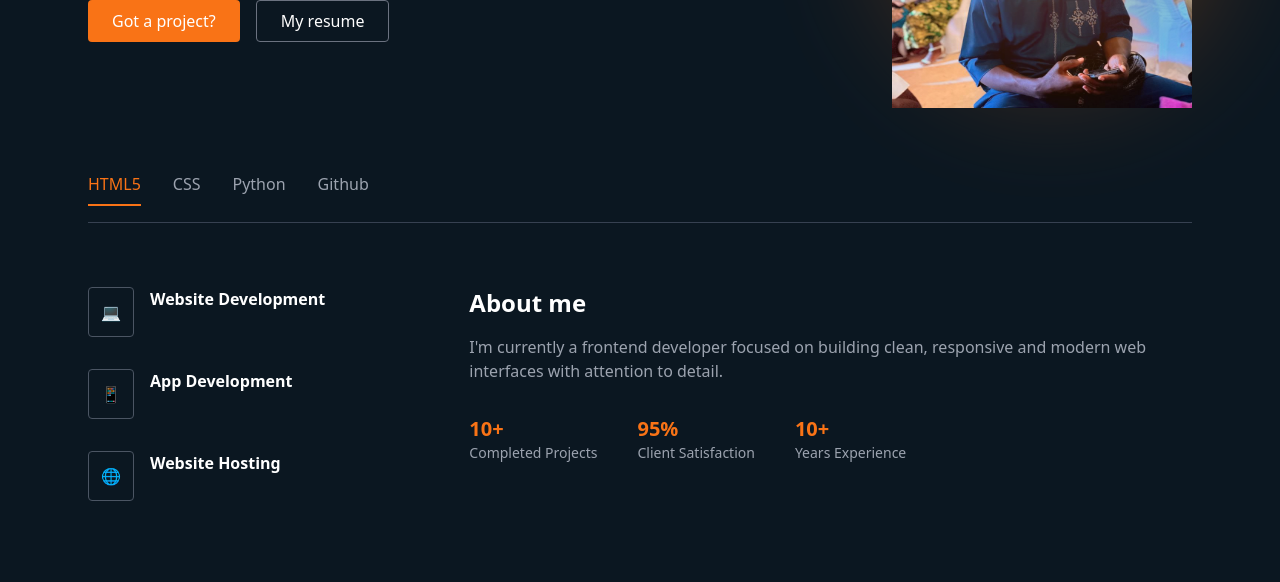
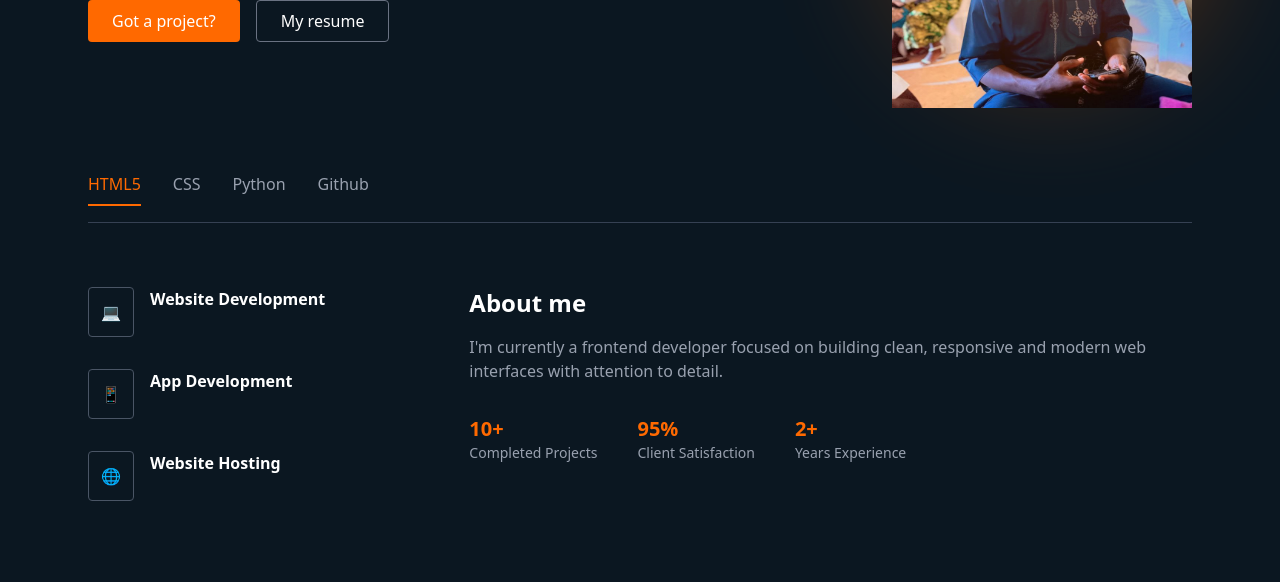
Before and after one commit to Godwinhos/my_portfolio, a website: page index.html in a window 1280 px wide. Shown: the part 370-952 px from the top of the page. Drawn offline with nearby package versions, Linux system fonts and the light colour scheme.

Commit message:
my portfolio

```diff
--- a/index.html
+++ b/index.html
@@ -13,7 +13,7 @@
   <meta charset="UTF-8">
   <meta name="viewport" content="width=device-width, initial-scale=1.0">
   <title>Godwin Portfolio</title>
-  <script src="https://cdn.tailwindcss.com"></script>
+  <link rel="stylesheet" href="/src/output.css">
 </head>
 
 <body class="bg-[#0B1721] text-white">
@@ -198,7 +198,7 @@
         <div>
 
           <h3 class="text-orange-500 text-xl font-bold">
-            10+
+            2+
           </h3>
 
           <p class="text-gray-400 text-sm">
```
Also changed, not shown: src/output.css.
